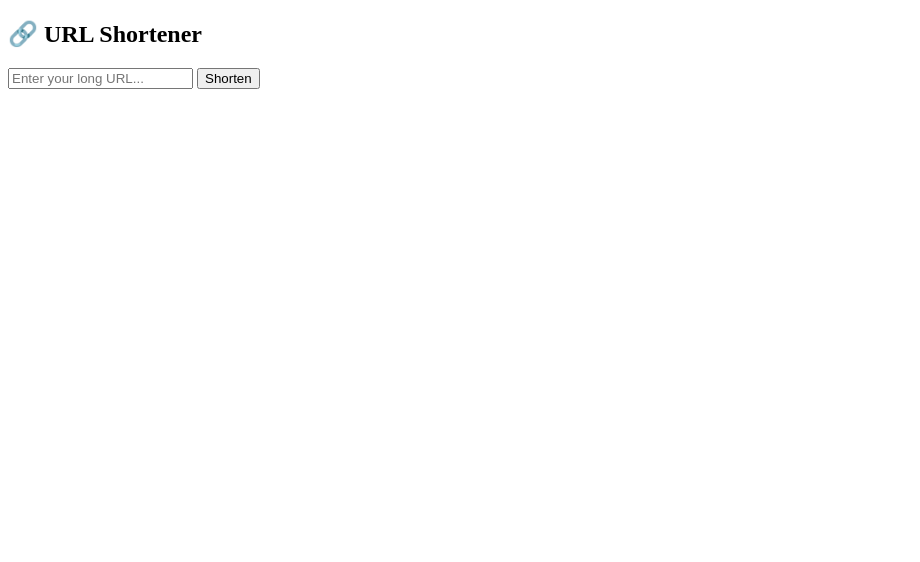
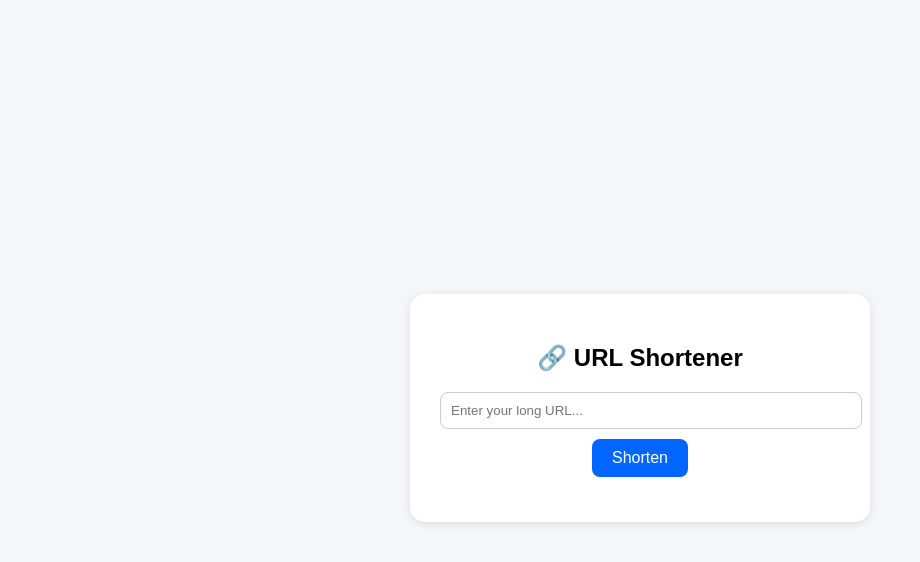
Before and after one commit to yourkalon/uuuurrrrlllll, a plain HTML site: page indax.html in a window 1280 px wide. Shown: the whole page, without its empty margins (0-920 px from the left). Drawn offline with Linux system fonts and the light colour scheme.

Commit message:
Update indax.html

```diff
--- a/indax.html
+++ b/indax.html
@@ -4,7 +4,47 @@
   <meta charset="UTF-8">
   <meta name="viewport" content="width=device-width, initial-scale=1.0">
   <title>Smart URL Shortener</title>
-
+  <style>
+    body {
+      font-family: Arial, sans-serif;
+      background: #f5f6fa;
+      display: flex;
+      flex-direction: column;
+      align-items: center;
+      justify-content: center;
+      height: 100vh;
+    }
+    .box {
+      background: #fff;
+      padding: 30px;
+      border-radius: 15px;
+      box-shadow: 0 2px 10px rgba(0,0,0,0.1);
+      text-align: center;
+      width: 90%;
+      max-width: 400px;
+    }
+    input {
+      width: 100%;
+      padding: 10px;
+      border-radius: 8px;
+      border: 1px solid #ccc;
+      margin-bottom: 10px;
+    }
+    button {
+      padding: 10px 20px;
+      border: none;
+      background: #0066ff;
+      color: white;
+      border-radius: 8px;
+      cursor: pointer;
+      font-size: 16px;
+    }
+    .result {
+      margin-top: 15px;
+      font-weight: bold;
+      color: #333;
+    }
+  </style>
 </head>
 <body>
   <div class="box">
```
